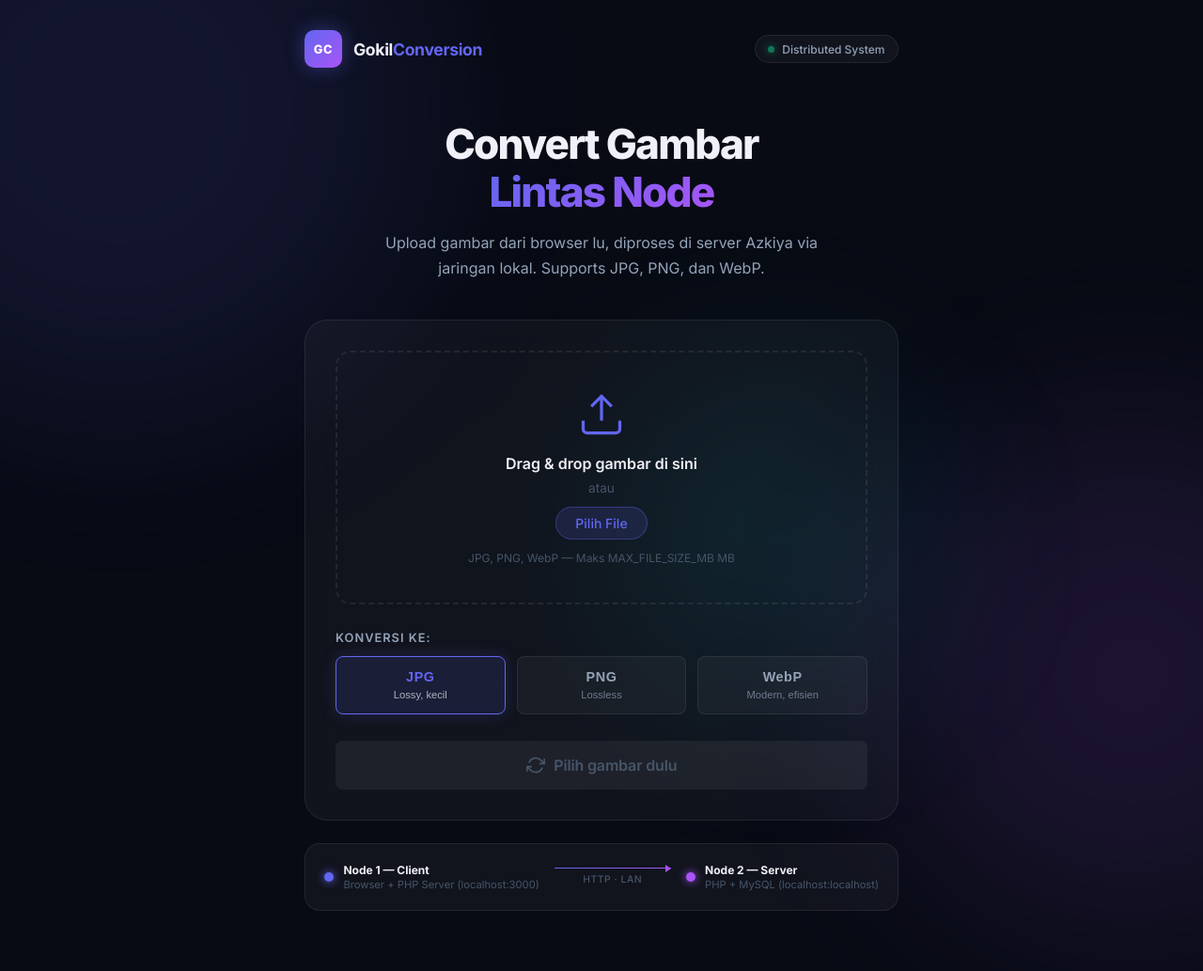
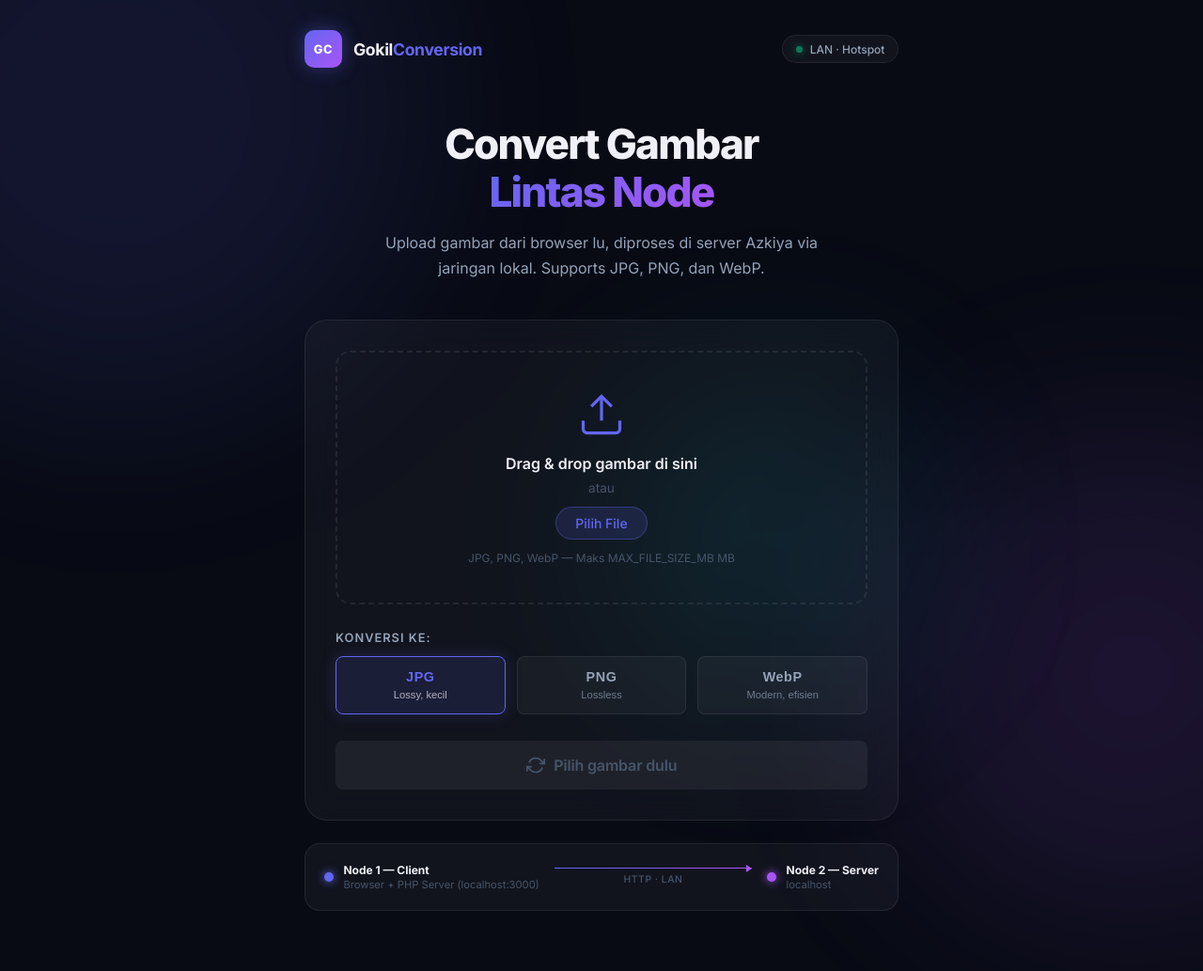
Before and after one commit to Kiya123/Gokil-Conversion, a PHP site: page / in a window 1280 px wide. Shown: the whole page at 94% size. Run offline with PHP 8.4, Linux system fonts and the light colour scheme; some libraries are stand-ins or nearby versions.

Commit message:
feat: tambah toggle mode koneksi di config.php (local LAN vs Ngrok tunnel)
PERUBAHAN:
- client/config.php: refactor total network config menjadi dua mode yang bisa di-toggle:
  * 'local' (default): konek via LAN hotspot HP, pakai IP langsung + HTTP
  * 'ngrok': konek via Ngrok tunnel HTTPS publik, cocok kalau nggak ada hotspot
- Tambah konstanta CONNECTION_MODE sebagai satu-satunya titik toggling
- Tambah ACTIVE_SERVER_LABEL untuk ditampilkan di UI
- CURL_TIMEOUT_SEC otomatis 60s saat ngrok (lebih lambat dari lokal), 30s saat lokal
- client/index.php: update header badge dan arch info ikut CONNECTION_MODE aktif:
  * Badge nunjukkin 'Ngrok Tunnel' atau 'LAN · Hotspot'
  * Arrow label nunjukkin 'HTTPS · Ngrok' atau 'HTTP · LAN'
  * Node 2 detail nunjukkin URL ngrok atau IP:PORT lokal via ACTIVE_SERVER_LABEL

```diff
--- a/client/index.php
+++ b/client/index.php
@@ -27,7 +27,7 @@
       </div>
       <div class="header-badge">
         <span class="badge-dot"></span>
-        Distributed System
+        <?= CONNECTION_MODE === 'ngrok' ? 'Ngrok Tunnel' : 'LAN · Hotspot' ?>
       </div>
     </header>
 
@@ -195,13 +195,13 @@
         </div>
         <div class="arch-arrow">
           <div class="arrow-line"></div>
-          <span class="arrow-label">HTTP · LAN</span>
+          <span class="arrow-label"><?= CONNECTION_MODE === 'ngrok' ? 'HTTPS · Ngrok' : 'HTTP · LAN' ?></span>
         </div>
         <div class="arch-node">
           <div class="node-dot server-dot"></div>
           <div class="node-info">
             <span class="node-label">Node 2 — Server</span>
-            <span class="node-detail">PHP + MySQL (<?= SERVER_IP ?>:<?= SERVER_PORT ?>)</span>
+            <span class="node-detail"><?= htmlspecialchars(ACTIVE_SERVER_LABEL) ?></span>
           </div>
         </div>
       </div>
```
Also changed, not shown: client/config.php (+43 -9 lines).
